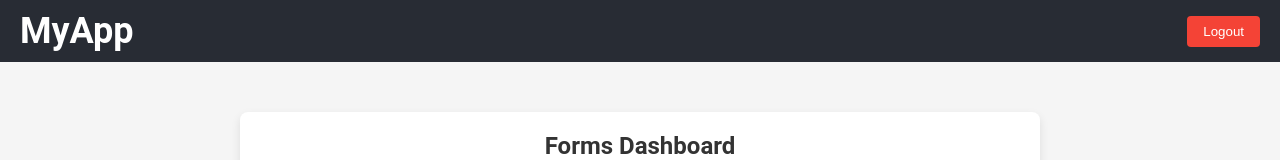
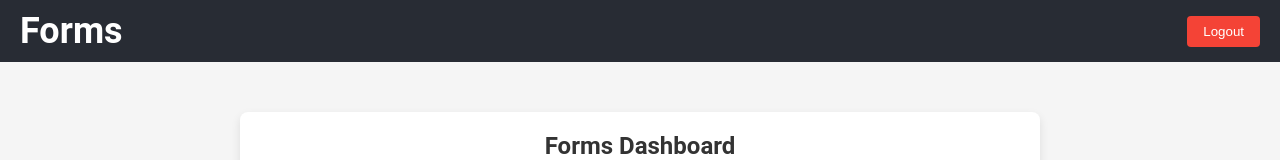
Before and after one commit to kristophermt3z/personalized-forms-frontend, a React (Create React App) app: page /forms in a window 1280 px wide. Shown: the top 160 px of the page. Built offline with nearby package versions, Linux system fonts and the light colour scheme; no server answers; sample sign-in values are in the browser's storage.

Commit message:
estructura1

```diff
--- a/src/components/NavBar.tsx
+++ b/src/components/NavBar.tsx
@@ -13,7 +13,7 @@ const NavBar: React.FC = () => {
   return (
     <nav className="navbar">
       <div className="logo" onClick={() => navigate("/")}>
-        <h1>MyApp</h1>
+        <h1>Forms</h1>
       </div>
       <button className="logout-btn" onClick={handleLogout}>
         Logout
```
Also changed, not shown: src/components/Modal.tsx (deleted, +0 -9 lines).
